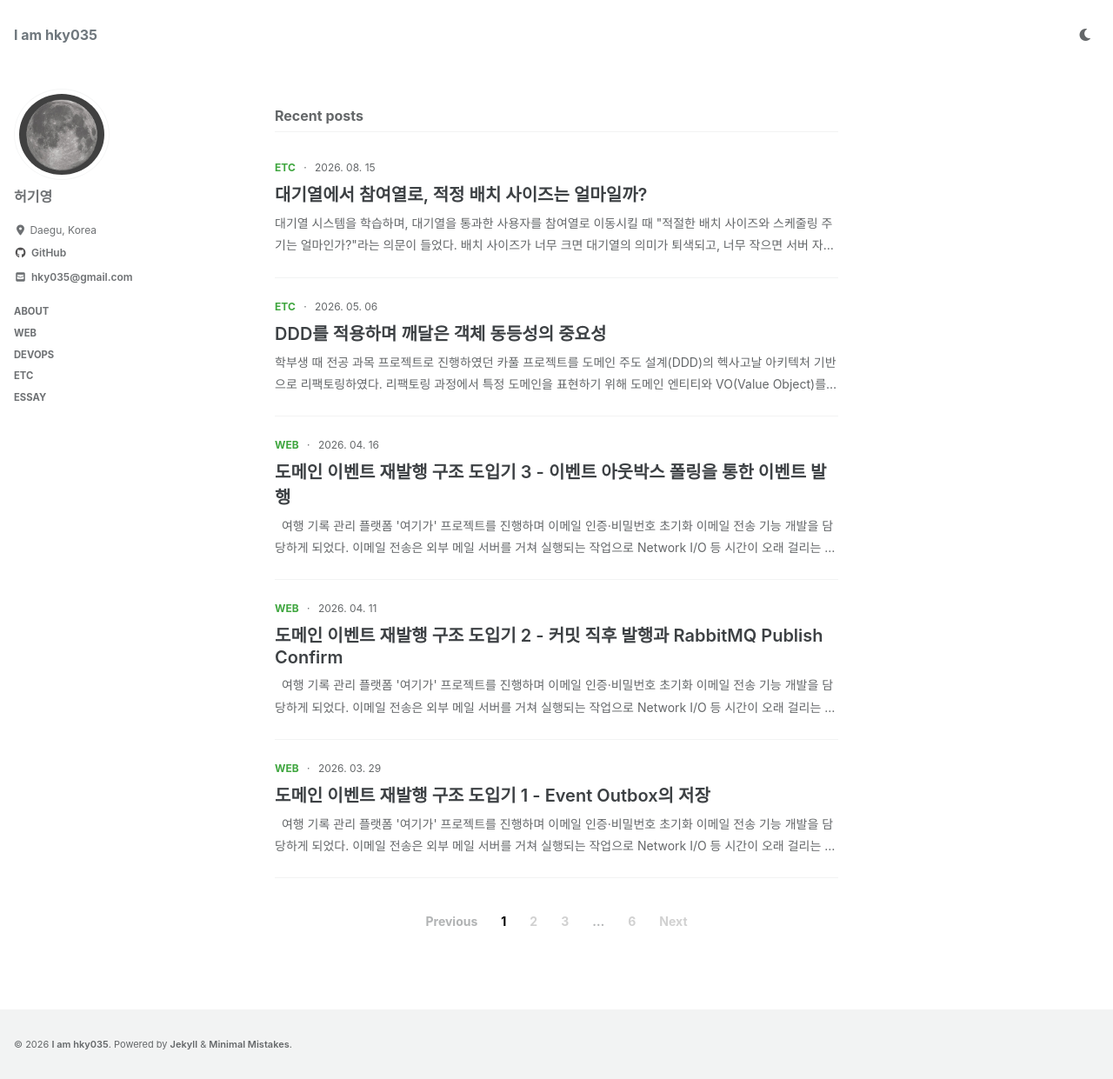
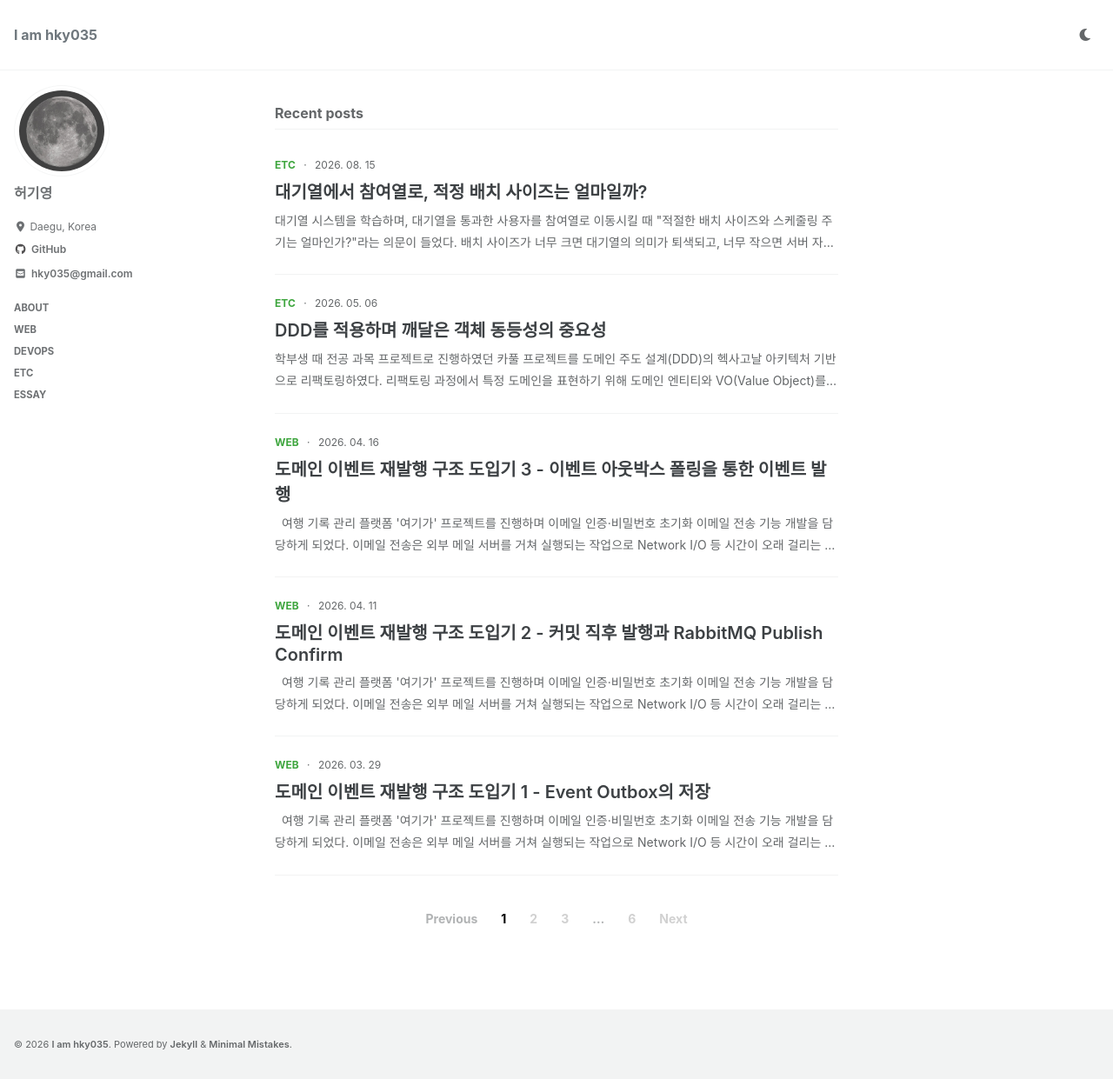
Before and after one commit to hky035/hky035.github.io, a Jekyll site: the page built from index.html, in a window 1280 px wide and 1241 px high. Shown: the whole window at 87% size. Built offline with Jekyll 4.4.1, drawn with Linux system fonts in a browser that asks for light colours; cached includes are drawn as plain includes; some web fonts are replaced; the list of posts is cut into pages by our own code.

Commit message:
fix: 헤더 고정 및 스크롤 시 헤딩이 헤더에 가려지는 문제 수정
masthead를 position: fixed로 고정하고, 좌측 사이드바처럼 스크롤해도
항상 보이도록 했다. 그 결과 앵커 링크나 목차 클릭으로 헤딩으로 이동하면
헤더에 가려 잘려 보이는 문제가 새로 생겨서 같이 해결했다.

- _sass/minimal-mistakes/_masthead.scss: 배경을 불투명(사이트 배경색)으로,
  얇은 회색 border-bottom으로 본문과 구분. padding 상하 대칭으로 조정
- _sass/minimal-mistakes/_base.scss: 헤딩에 scroll-margin-top 추가 —
  네이티브 앵커 이동(직접 URL #해시 등) 시 헤더 높이만큼 여유를 두고 멈춤
- _sass/minimal-mistakes/_page.scss, _sidebar.scss: 헤더 높이(82px)에 맞춰
  본문 상단 여백/좌측 사이드바 고정 위치/TOC sticky 시작 위치 재계산
- assets/js/_main.js(+ main.min.js/.map 재빌드): 목차 클릭은 CSS가 아니라
  SmoothScroll/Gumshoe 플러그인이 자체 offset(20px)으로 스크롤시키고
  있어서 scroll-margin-top만으론 부족했다. offset을 88px로 함께 조정
  (main.min.js는 bundle exec rake js로 재빌드, copyright.js 연도는 그 부수 효과)

Co-Authored-By: Claude Sonnet 5 <noreply@anthropic.com>

```diff
--- a/_includes/copyright.js
+++ b/_includes/copyright.js
@@ -1,6 +1,6 @@
 /*!
  * Minimal Mistakes Jekyll Theme 4.26.2 by Michael Rose
- * Copyright 2013-2024 Michael Rose - mademistakes.com | @mmistakes
+ * Copyright 2013-2026 Michael Rose - mademistakes.com | @mmistakes
  * Free for personal and commercial use under the MIT license
  * https://github.com/mmistakes/minimal-mistakes/blob/master/LICENSE
  */
--- a/_sass/minimal-mistakes/_base.scss
+++ b/_sass/minimal-mistakes/_base.scss
@@ -29,6 +29,10 @@ h4,
 h5,
 h6 {
   margin: 2em 0 0.5em;
+  /* masthead가 position: fixed로 화면 상단에 고정돼 있어서, URL 해시(#)나
+     목차 클릭으로 헤딩으로 스크롤 이동하면 헤더에 가려 잘려 보였다.
+     scroll-margin-top으로 그만큼 여유를 두고 멈추게 한다. */
+  scroll-margin-top: 5.5em;
   line-height: 1.2;
   font-family: $header-font-family;
   font-weight: bold;
--- a/_sass/minimal-mistakes/_masthead.scss
+++ b/_sass/minimal-mistakes/_masthead.scss
@@ -6,12 +6,12 @@
   position: fixed;
   top: 0;
   width: 100%;
-  // background: linear-gradient(to bottom, rgba(255, 255, 255, 1), rgba(255, 255, 255, 0.8));
-  background: none;
-  // border-bottom: 1px solid $border-color;
+  background: $background-color;
+  border-bottom: 1px solid $border-color;
 
   @media (max-width: $large) {
     position: static;
+    border-bottom: none;
   }
 
   -webkit-animation: $intro-transition;
@@ -25,11 +25,7 @@
     margin-inline: auto;
     // padding: 1em;
     // background-color: rgba(255, 255, 255, 0.7);
-    padding: 1.5em 1em 0 1em;
-
-    @media (max-width: $large) {
-      padding: 1.5em 1em 1em 1em;
-    }
+    padding: 1.5em 1em;
     max-width: 100%;
     display: -webkit-box;
     display: -ms-flexbox;
--- a/_sass/minimal-mistakes/_page.scss
+++ b/_sass/minimal-mistakes/_page.scss
@@ -35,7 +35,7 @@ body {
 
 // masthead position:fixed 설정으로 인한 마진 설정
 .initial-content {
-  margin-top: 85.5px;
+  margin-top: 82px;
 
   @media (max-width: $large) {
     margin-top: 0px;
--- a/_sass/minimal-mistakes/_sidebar.scss
+++ b/_sass/minimal-mistakes/_sidebar.scss
@@ -35,7 +35,7 @@
          viewport height - nav height - masthead x-padding
       */
       max-height: calc(100vh - #{$nav-height} - 2em);
-      top: 85.5px;
+      top: 82px;
       position: fixed;
     }
   }
@@ -94,11 +94,13 @@
     &.sticky .toc {
       position: -webkit-sticky;
       position: sticky;
-      top: 2em;
+      /* .masthead가 position: fixed로 화면 상단에 고정돼 있어서
+         그만큼 여유를 안 주면 스크롤 시 목차가 헤더 밑으로 파고든다. */
+      top: 5.5em;
 
       .toc__menu {
         overflow-y: auto;
-        max-height: calc(100vh - 7em);
+        max-height: calc(100vh - 10.5em);
       }
     }
   }
--- a/assets/js/_main.js
+++ b/assets/js/_main.js
@@ -33,8 +33,10 @@ $(document).ready(function () {
   });
 
   // Smooth scrolling
+  // masthead가 position: fixed로 화면 상단에 고정돼 있어서(약 88px),
+  // 그만큼 오프셋을 안 주면 목차를 클릭해서 이동한 헤딩이 헤더 뒤에 가려진다.
   var scroll = new SmoothScroll('a[href*="#"]', {
-    offset: 20,
+    offset: 88,
     speed: 400,
     speedAsDuration: true,
     durationMax: 500,
@@ -52,7 +54,7 @@ $(document).ready(function () {
       nestedClass: "active", // applied to the parent items
 
       // Offset & reflow
-      offset: 20, // how far from the top of the page to activate a content area
+      offset: 88, // how far from the top of the page to activate a content area
       reflow: true, // if true, listen for reflows
 
       // Event support
```
Also changed, not shown: assets/js/main.min.js, 1 other file.
